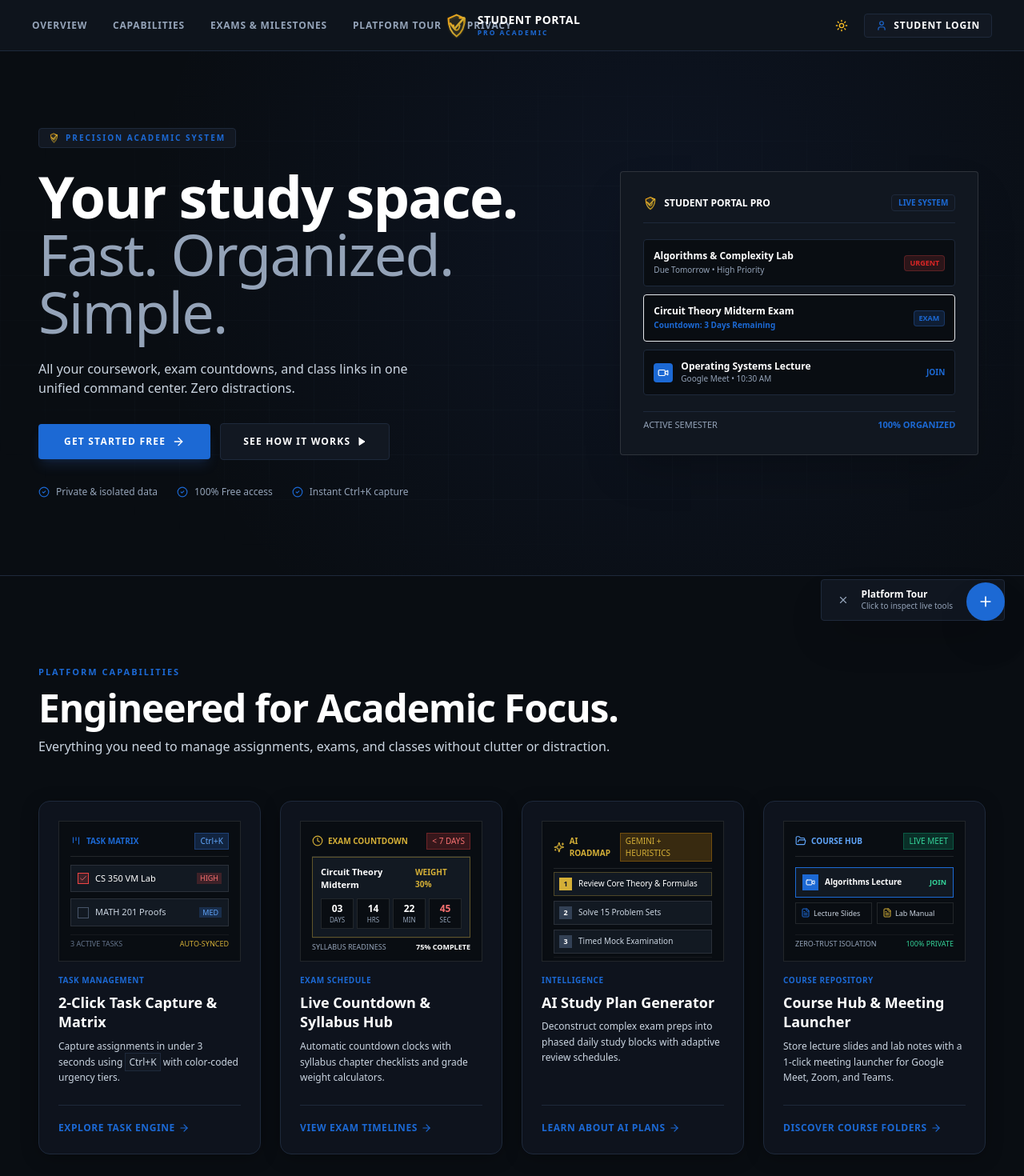
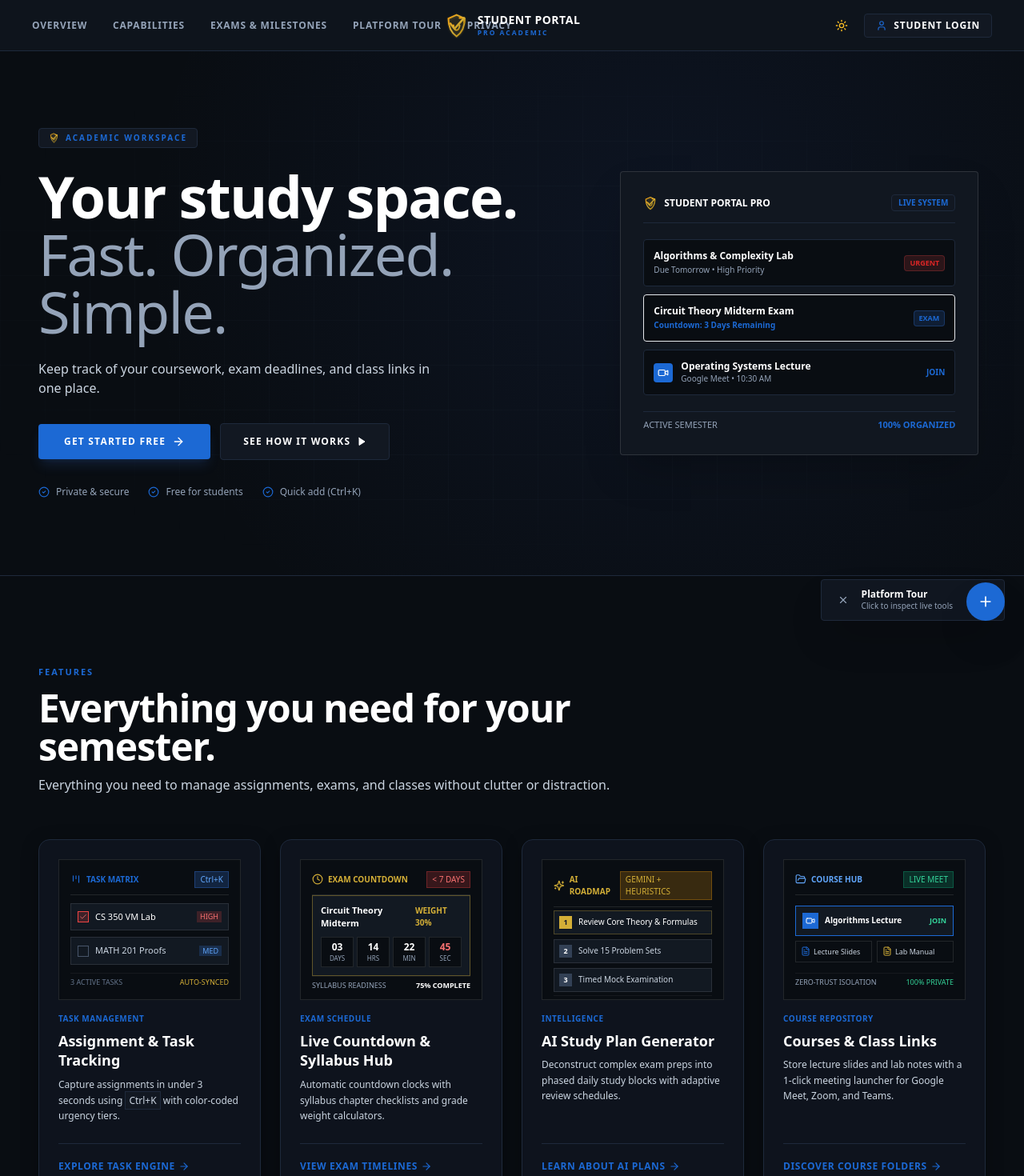
Before and after one commit to gurnoor-systems/student-portal-pro, a Next.js app: page / in a window 1280 px wide. Shown: the top 1470 px of the page at 80% size. Built offline with nearby package versions, Linux system fonts and the light colour scheme.

Commit message:
Refine UI text to clean, user-focused production copy

```diff
--- a/components/ClassroomsHub.tsx
+++ b/components/ClassroomsHub.tsx
@@ -127,16 +127,16 @@ export default function ClassroomsHub() {
     <div className="space-y-10">
 
       {/* ========================================================================= */}
-      {/* 1. CLASSROOMS HUB & 1-CLICK VIDEO LAUNCHER                                 */}
+      {/* 1. COURSES & LIVE CLASSROOMS                                              */}
       {/* ========================================================================= */}
       <div className="space-y-6">
         <div className="flex flex-col sm:flex-row sm:items-center justify-between gap-4 pb-4 border-b border-[var(--hairline)]">
           <div>
             <div className="text-[12px] font-bold tracking-[1.5px] uppercase text-[var(--primary)]">
-              ENROLLED COURSES & VIDEO HUBS
+              ENROLLED COURSES
             </div>
             <h2 className="text-2xl font-bold text-[var(--ink)]">
-              Classrooms & 1-Click Video Launcher
+              Courses & Classrooms
             </h2>
             <p className="text-xs font-light text-[var(--muted)] mt-0.5">
               Launch directly into verified Google Meet, Zoom, or Teams sessions with zero passcode searching.
@@ -198,7 +198,7 @@ export default function ClassroomsHub() {
                   className="bmw-btn-primary w-full flex items-center justify-center gap-2"
                 >
                   <Video className="w-4 h-4" />
-                  <span>JOIN LIVE CLASSROOM</span>
+                  <span>JOIN LIVE CLASS</span>
                   <ArrowUpRight className="w-3.5 h-3.5 ml-1" />
                 </a>
               </div>
@@ -208,7 +208,7 @@ export default function ClassroomsHub() {
       </div>
 
       {/* ========================================================================= */}
-      {/* 2. COURSE MATERIALS & CUSTOM NESTED FOLDERS REPOSITORY                    */}
+      {/* 2. COURSE DOCUMENTS & FILES REPOSITORY                                    */}
       {/* ========================================================================= */}
       <div className="space-y-6 pt-6 border-t border-[var(--hairline)]">
         <div className="flex flex-col sm:flex-row sm:items-center justify-between gap-4 pb-4 border-b border-[var(--hairline)]">
@@ -217,7 +217,7 @@ export default function ClassroomsHub() {
               ACADEMIC REPOSITORY
             </div>
             <h2 className="text-2xl font-bold text-[var(--ink)]">
-              Course Materials & Custom Subject Folders
+              Course Documents & Files
             </h2>
             <p className="text-xs font-light text-[var(--muted)] mt-0.5">
               Directly upload lecture slides, lab manuals, and cheat sheets organized by custom folder structures.
--- a/components/ExamsHub.tsx
+++ b/components/ExamsHub.tsx
@@ -146,10 +146,10 @@ export default function ExamsHub() {
       <div className="flex flex-col sm:flex-row sm:items-center justify-between gap-4 pb-4 border-b border-[var(--hairline)]">
         <div>
           <div className="text-[12px] font-bold tracking-[1.5px] uppercase text-[var(--primary)]">
-            CHRONOLOGICAL ASSESSMENT HUB
+            ASSESSMENTS & FINALS
           </div>
           <h2 className="text-2xl font-bold text-[var(--ink)]">
-            Exams Timeline & AI Study Planner
+            Upcoming Exams & Schedule
           </h2>
           <p className="text-xs font-light text-[var(--muted)] mt-0.5">
             Automated date categorization and 1-click step-by-step milestone generation.
--- a/components/FeaturesSection.tsx
+++ b/components/FeaturesSection.tsx
@@ -28,10 +28,10 @@ export default function FeaturesSection({ onOpenWalkthrough }: FeaturesSectionPr
         {/* Section Header */}
         <div className="max-w-3xl mb-14 space-y-3">
           <div className="text-[11px] font-mono tracking-[2px] uppercase text-[var(--primary)] font-bold">
-            PLATFORM CAPABILITIES
+            FEATURES
           </div>
           <h2 className="text-3xl sm:text-5xl font-bold tracking-tight text-[var(--ink)]">
-            Engineered for Academic Focus.
+            Everything you need for your semester.
           </h2>
           <p className="text-sm sm:text-base font-light text-[var(--body)] leading-relaxed">
             Everything you need to manage assignments, exams, and classes without clutter or distraction.
@@ -90,7 +90,7 @@ export default function FeaturesSection({ onOpenWalkthrough }: FeaturesSectionPr
                   TASK MANAGEMENT
                 </div>
                 <h3 className="text-lg font-bold text-[var(--ink)] leading-snug">
-                  2-Click Task Capture & Matrix
+                  Assignment & Task Tracking
                 </h3>
                 <p className="text-xs font-light text-[var(--body)] leading-relaxed">
                   Capture assignments in under 3 seconds using <span className="font-mono bg-[var(--surface-soft)] px-1 py-0.5 border border-[var(--hairline)]">Ctrl+K</span> with color-coded urgency tiers.
@@ -295,7 +295,7 @@ export default function FeaturesSection({ onOpenWalkthrough }: FeaturesSectionPr
                   COURSE REPOSITORY
                 </div>
                 <h3 className="text-lg font-bold text-[var(--ink)] leading-snug">
-                  Course Hub & Meeting Launcher
+                  Courses & Class Links
                 </h3>
                 <p className="text-xs font-light text-[var(--body)] leading-relaxed">
                   Store lecture slides and lab notes with a 1-click meeting launcher for Google Meet, Zoom, and Teams.
--- a/components/FlashcardsHub.tsx
+++ b/components/FlashcardsHub.tsx
@@ -121,13 +121,13 @@ export default function FlashcardsHub() {
       <div className="flex flex-col sm:flex-row sm:items-center justify-between gap-4 pb-6 border-b border-[var(--hairline)]">
         <div>
           <div className="text-[10px] font-mono tracking-[2px] uppercase text-[var(--primary)] font-bold">
-            ACTIVE RECALL ENGINE
+            STUDY TOOLS
           </div>
           <h2 className="text-2xl sm:text-3xl font-bold tracking-tight text-[var(--ink)]">
-            AI Flashcards & Spaced Repetition
+            Flashcards & Study Decks
           </h2>
           <p className="text-xs text-[var(--muted)] font-light mt-1">
-            Test your knowledge retention with scientifically proven active recall and spaced intervals.
+            Test your knowledge retention with active recall and review intervals.
           </p>
         </div>
 
--- a/components/Footer.tsx
+++ b/components/Footer.tsx
@@ -24,7 +24,7 @@ export default function Footer() {
               </div>
             </div>
             <p className="text-xs font-light text-[var(--muted)] leading-relaxed">
-              Precision personal and academic management operating system for high-performing students.
+              Workspace for managing your coursework and schedule.
             </p>
           </div>
 
--- a/components/HeroSection.tsx
+++ b/components/HeroSection.tsx
@@ -39,7 +39,7 @@ export default function HeroSection({ onOpenWalkthrough, onOpenAuth }: HeroSecti
 
           <div className="inline-flex items-center gap-2 px-3 py-1 bg-[var(--surface-soft)] border border-[var(--hairline)] text-[10px] font-mono tracking-[2px] uppercase text-[var(--primary)] font-bold rounded">
             <Logo size={13} variant="gold" />
-            <span>PRECISION ACADEMIC SYSTEM</span>
+            <span>ACADEMIC WORKSPACE</span>
           </div>
 
           {/* Punchy Minimalist Headline */}
@@ -49,7 +49,7 @@ export default function HeroSection({ onOpenWalkthrough, onOpenAuth }: HeroSecti
           </h1>
 
           <p className="text-sm sm:text-base font-light text-[var(--body)] max-w-lg leading-relaxed">
-            All your coursework, exam countdowns, and class links in one unified command center. Zero distractions.
+            Keep track of your coursework, exam deadlines, and class links in one place.
           </p>
 
           {/* Action CTAs (Tesla Blue + Clean Secondary Button) */}
@@ -75,15 +75,15 @@ export default function HeroSection({ onOpenWalkthrough, onOpenAuth }: HeroSecti
           <div className="flex flex-wrap items-center gap-6 pt-2 text-xs text-[var(--muted)] font-mono">
             <div className="flex items-center gap-2">
               <CheckCircle2 className="w-3.5 h-3.5 text-[var(--primary)]" />
-              <span>Private & isolated data</span>
+              <span>Private & secure</span>
             </div>
             <div className="flex items-center gap-2">
               <CheckCircle2 className="w-3.5 h-3.5 text-[var(--primary)]" />
-              <span>100% Free access</span>
+              <span>Free for students</span>
             </div>
             <div className="flex items-center gap-2">
               <CheckCircle2 className="w-3.5 h-3.5 text-[var(--primary)]" />
-              <span>Instant Ctrl+K capture</span>
+              <span>Quick add (Ctrl+K)</span>
             </div>
           </div>
 
```
